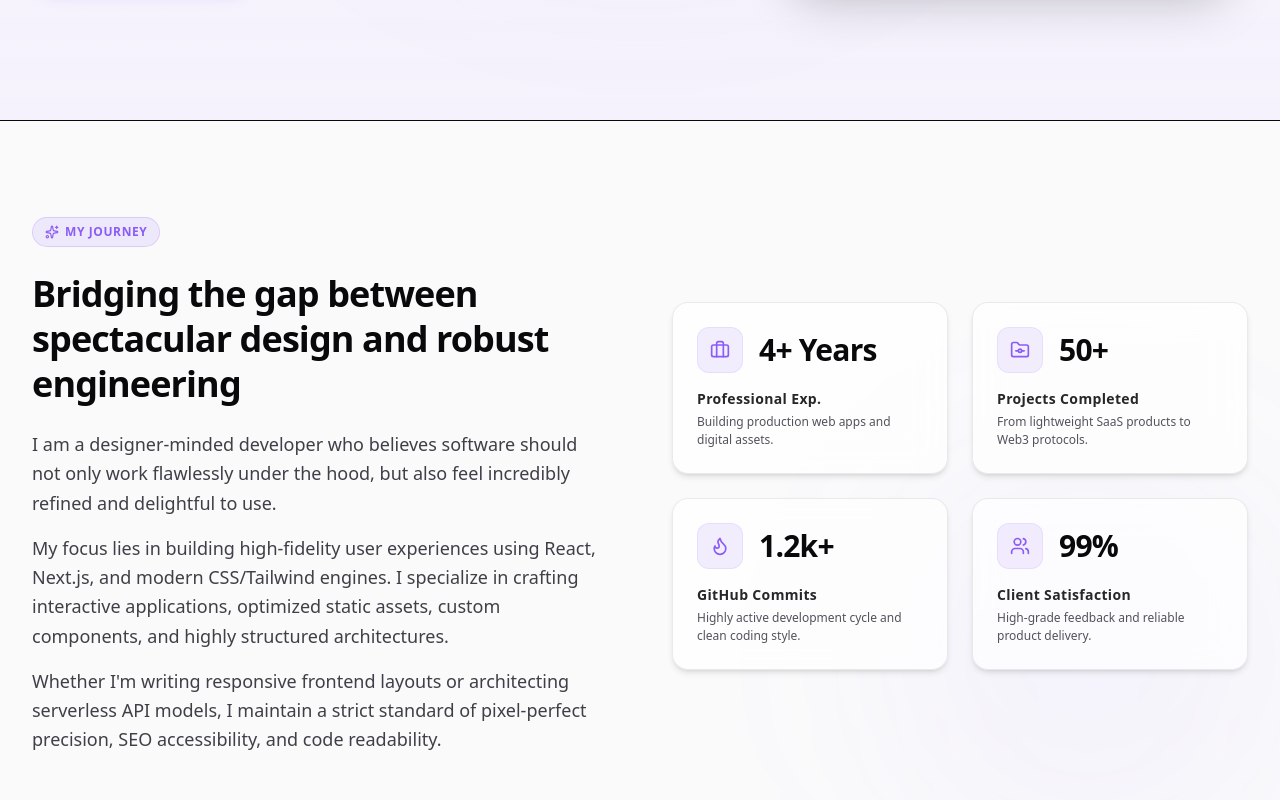
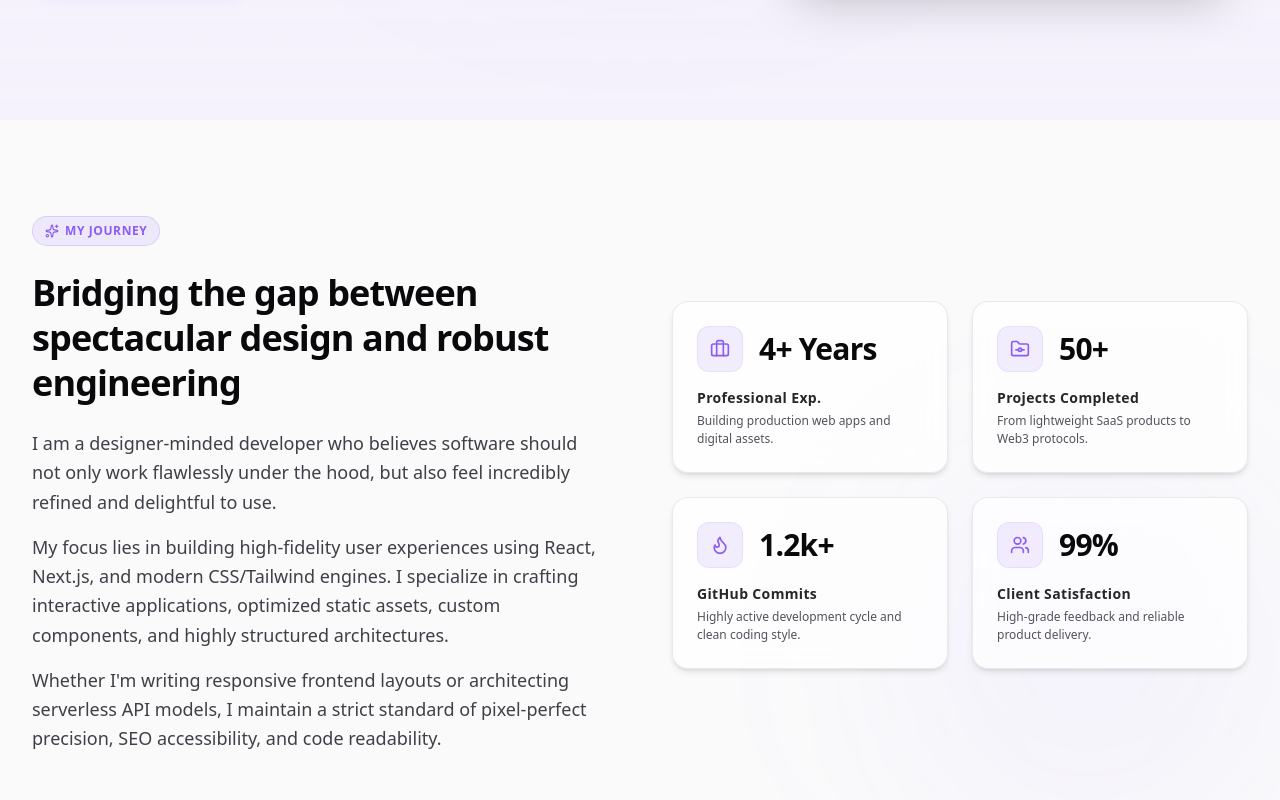
Before and after one commit to Ishaan-SD/portfolio, a Next.js app: page / in a window 1280 px wide. Shown: the part 600-1400 px from the top of the page. Built offline with nearby package versions, Linux system fonts and the light colour scheme.

Commit message:
Style update: Remove section boundaries and scrolled navbar borders to create a borderless seamless layout

```diff
--- a/src/components/About.tsx
+++ b/src/components/About.tsx
@@ -44,7 +44,7 @@ const stats: StatItem[] = [
 
 export default function About() {
   return (
-    <section id="about" className="py-24 relative overflow-hidden bg-zinc-50/50 dark:bg-zinc-950/20 border-y border-card-border/40">
+    <section id="about" className="py-24 relative overflow-hidden bg-zinc-50/50 dark:bg-zinc-950/20">
       {/* Background decoration */}
       <div className="absolute right-0 bottom-0 w-96 h-96 rounded-full bg-brand-500/5 blur-[100px] pointer-events-none" />
 
--- a/src/components/Experience.tsx
+++ b/src/components/Experience.tsx
@@ -53,7 +53,7 @@ const history: Role[] = [
 
 export default function Experience() {
   return (
-    <section id="experience" className="py-24 relative overflow-hidden bg-zinc-100/30 dark:bg-black/40 border-t border-card-border/40">
+    <section id="experience" className="py-24 relative overflow-hidden bg-zinc-100/30 dark:bg-black/40">
       {/* Background glowing elements */}
       <div className="absolute bottom-0 right-1/4 w-[400px] h-[400px] rounded-full bg-brand-500/5 blur-[100px] pointer-events-none" />
 
--- a/src/components/Navbar.tsx
+++ b/src/components/Navbar.tsx
@@ -103,7 +103,7 @@ export default function Navbar() {
     <header
       className={`fixed top-0 left-0 right-0 z-50 transition-all duration-300 ${
         scrolled
-          ? "bg-zinc-50/95 dark:bg-black/95 backdrop-blur-md py-4 shadow-lg border-b border-card-border"
+          ? "bg-zinc-50/95 dark:bg-black/95 backdrop-blur-md py-4 shadow-lg"
           : "bg-transparent py-6"
       }`}
     >
```
